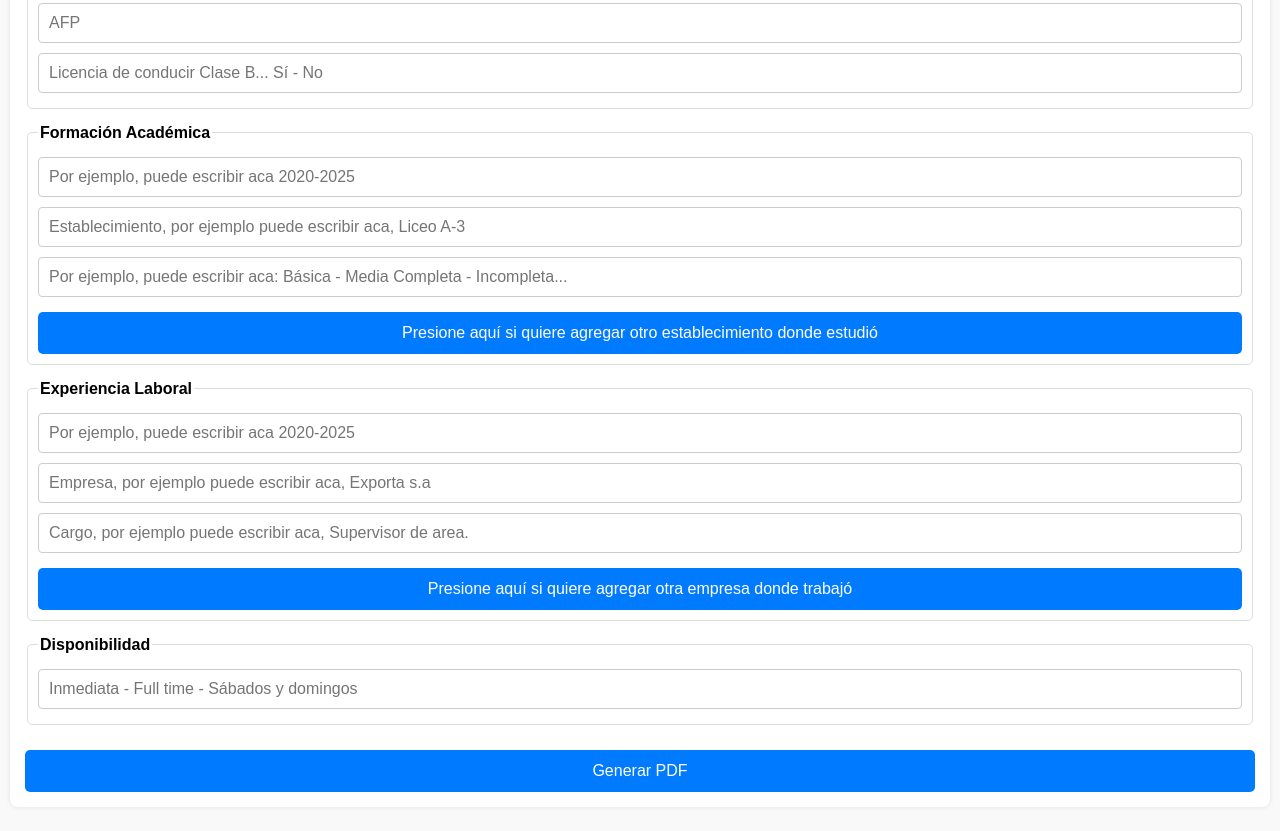
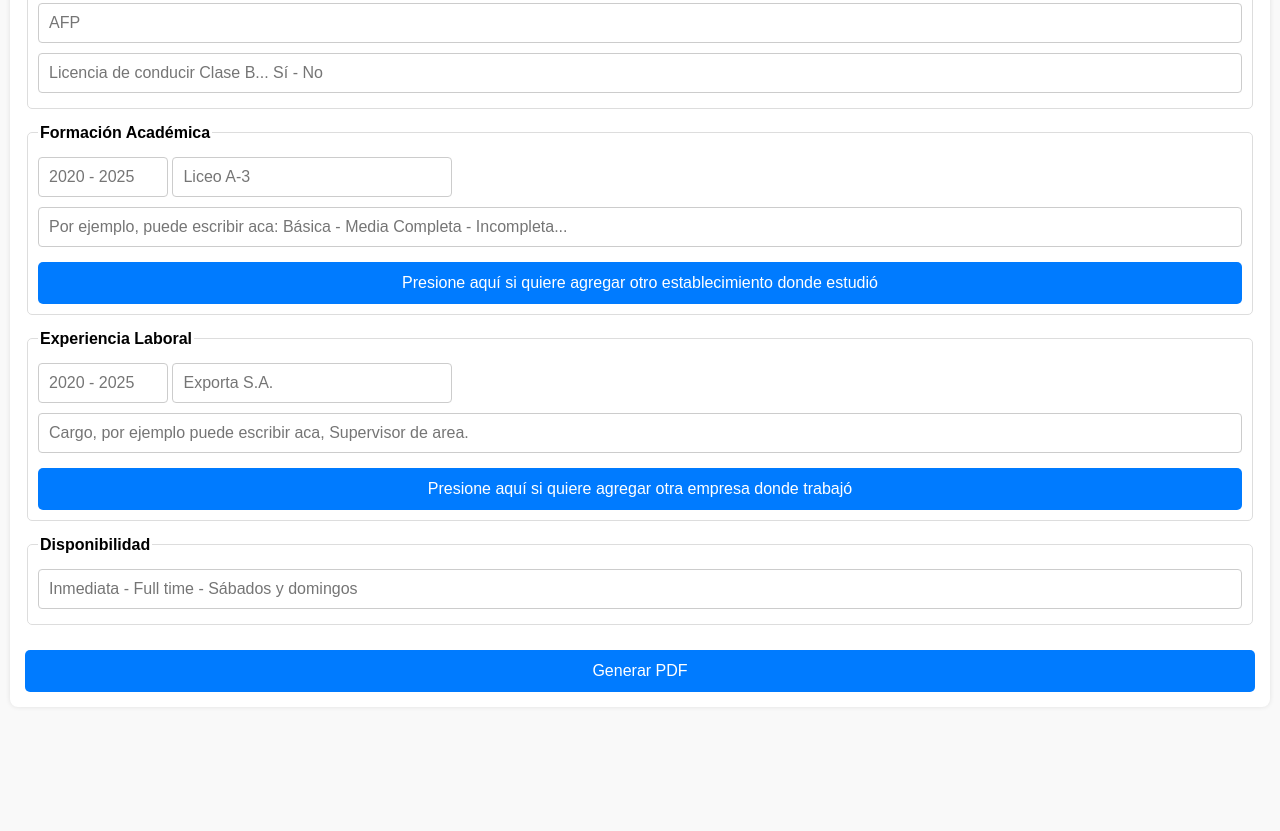
Before and after one commit to cybernovala/curriculum, a plain HTML site: page index.html in a window 1280 px wide. Shown: the part 762-1593 px from the top of the page. After the commit the page ends 1495 px from the top, so only its background shows below. Drawn offline with Linux system fonts and the light colour scheme.

Commit message:
Fix HTML encoding and improve form input attributes

```diff
--- a/index.html
+++ b/index.html
@@ -110,8 +110,18 @@
     <fieldset id="academico">
       <legend>Formación Académica</legend>
       <div class="grupo">
-        <input type="text" name="fecha_formacion" placeholder="Por ejemplo, puede escribir aca 2020-2025" required />
-        <input type="text" name="establecimiento" placeholder="Establecimiento, por ejemplo puede escribir aca, Liceo A-3" required />
+        <input type="text"
+       name="fecha_formacion"
+       placeholder="2020 - 2025"
+       maxlength="11"
+       style="width:130px;"
+       required />
+        <input type="text"
+       name="establecimiento"
+       placeholder="Liceo A-3"
+       maxlength="35"
+       style="width:280px;"
+       required />
         <input type="text" name="grado" placeholder="Por ejemplo, puede escribir aca: Básica - Media Completa - Incompleta..." required />
       </div>
       <button type="button" onclick="agregarCampo('academico')">Presione aquí si quiere agregar otro establecimiento donde estudió</button>
@@ -120,8 +130,18 @@
     <fieldset id="laboral">
       <legend>Experiencia Laboral</legend>
       <div class="grupo">
-        <input type="text" name="fecha_experiencia" placeholder="Por ejemplo, puede escribir aca 2020-2025" required />
-        <input type="text" name="empresa" placeholder="Empresa, por ejemplo puede escribir aca, Exporta s.a" required />
+        <input type="text"
+       name="fecha_experiencia"
+       placeholder="2020 - 2025"
+       maxlength="11"
+       style="width:130px;"
+       required />
+        <input type="text"
+       name="empresa"
+       placeholder="Exporta S.A."
+       maxlength="35"
+       style="width:280px;"
+       required />
         <input type="text" name="cargo" placeholder="Cargo, por ejemplo puede escribir aca, Supervisor de area." required />
       </div>
       <button type="button" onclick="agregarCampo('laboral')">Presione aquí si quiere agregar otra empresa donde trabajó</button>
```
